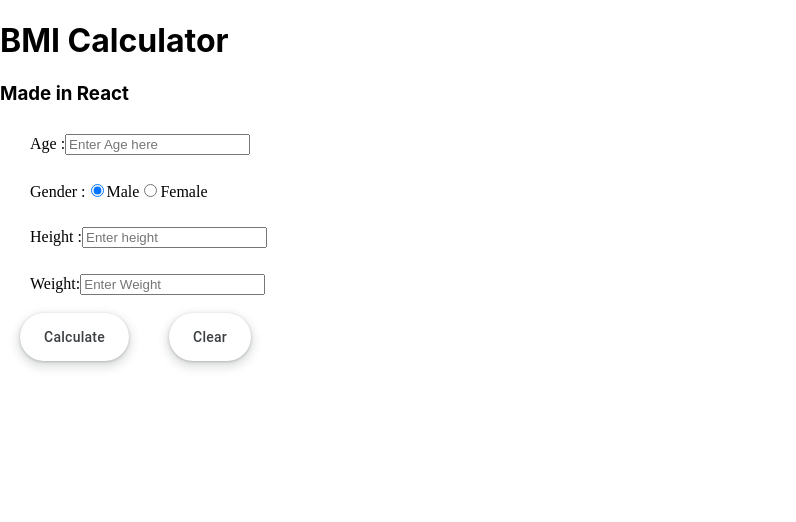
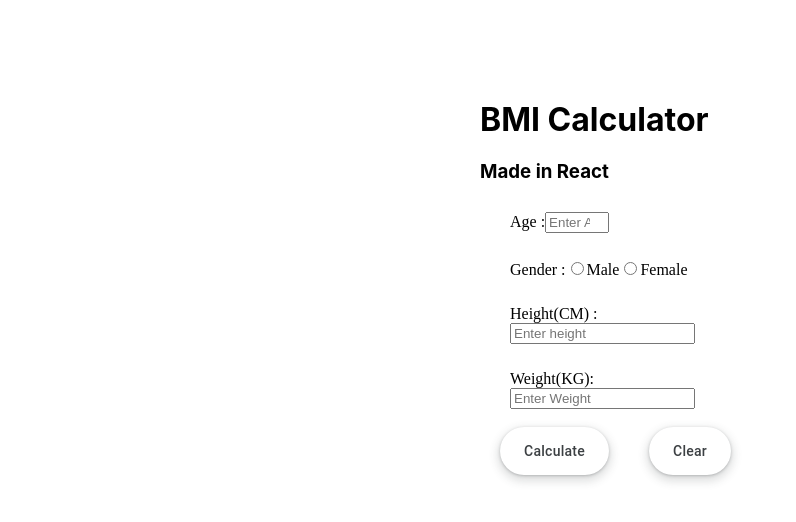
Before and after one commit to abhishek-chaudhary1810/BMI_calculator_React, a React (Create React App) app: page / in a window 1280 px wide. Shown: the top 522 px of the page, without its empty margins (0-796 px from the left). Built offline with nearby package versions, Linux system fonts and the light colour scheme.

Commit message:
feat(feature): :sparkles: feature and code split

```diff
--- a/src/App.js
+++ b/src/App.js
@@ -1,76 +1,24 @@
 import "./form.css";
 import { useState } from "react";
-function Calculate(){
+import Buttons from "./Components/Buttons";
+import Form from "./Components/Form";
 
-}
-function CalculateButton() {
+function App() {
+  const [formValue, setFormValue] = useState({
+    age: "",
+    gender: "Male",
+    height: "",
+    weight: "",
+  });
+  const [result, setResult] = useState(null);
   return (
-    <button className="Button" onClick={() => Calculate()}>
-      Calculate
-    </button>
-  );
-}
-function ClearButton() {
-  return <button className="Button">Clear</button>;
-
-}
-function InputForm() {
-  return (
-    <div>
-      <div className="Form_Link">
-        <label>
-          Age :
-          <input type="number" name="age" placeholder="Enter Age here" />
-        </label>
-      </div>
-      <div className="Form_Link">
-        <label>
-          Gender :
-          <input
-            type="radio"
-            name="gender"
-            value="male"
-            defaultChecked={true}
-          />
-          Male
-        </label>
-        <label>
-          <input type="radio" name="gender" value="female" />
-          Female
-        </label>
-      </div>
-      <div className="Form_Link">
-        <label>
-          Height :
-          <input type="number" name="Height" placeholder="Enter height" />
-        </label>
-      </div>
-      <div className="Form_Link">
-        <label>
-          Weight:
-          <input type="number" name="Weight" placeholder="Enter Weight" />
-        </label>
-      </div>
+    <div style={{ margin: "auto", width: "25%", marginTop: "100px" }}>
+      <h1>BMI Calculator</h1>
+      <h3>Made in React</h3>
+      <Form formValue={formValue} setFormValue={setFormValue} />
+      <Buttons formValue={formValue} setResult={setResult} />
+      {result && <p>{result.toFixed(2)}</p>}
     </div>
   );
 }
-function CalculateBmi() {
-  return (
-    <>
-      <h1>BMI Calculator</h1>
-      <h3>Made in React</h3>
-      <InputForm />
-      <CalculateButton />
-      <ClearButton />
-    </>
-  );
-}
-function App() {
-  const [formvalue,setFormValue]=useState();
-  return (
-    <>
-      <CalculateBmi />
-    </>
-  );
-}
 export default App;
--- /dev/null
+++ b/src/Components/Buttons.jsx
@@ -0,0 +1,18 @@
+function Buttons({ formValue, setResult }) {
+  const calculate = () => {
+    const heightInMeter = formValue.height / 100;
+    const bmi = formValue.weight / (heightInMeter * heightInMeter);
+    setResult(bmi);
+  };
+  return (
+    <>
+      <button className="Button" onClick={() => calculate()}>
+        Calculate
+      </button>
+      <button className="Button" onClick={() => setResult(null)}>
+        Clear
+      </button>
+    </>
+  );
+}
+export default Buttons;
--- /dev/null
+++ b/src/Components/Form.jsx
@@ -0,0 +1,75 @@
+function Form({ formValue, setFormValue }) {
+  const handleChange = (key, value) => {
+    setFormValue((prev) => {
+      const newValues = { ...prev };
+      newValues[key] = value;
+      return newValues;
+    });
+  };
+
+  return (
+    <div>
+      <div className="Form_Link">
+        <label>
+          Age :
+          <input
+            type="number"
+            name="age"
+            placeholder="Enter Age here"
+            value={formValue.age}
+            onChange={(e) => handleChange("age", e.target.value)}
+            min="1"
+            max="120"
+          />
+        </label>
+      </div>
+      <div className="Form_Link">
+        <label>
+          Gender :
+          <input
+            type="radio"
+            name="gender"
+            defaultChecked={formValue.gender === "male"}
+            onChange={(e) => handleChange("gender", "male")}
+          />
+          Male
+        </label>
+        <label>
+          <input
+            type="radio"
+            name="gender"
+            value="female"
+            defaultChecked={formValue.gender === "female"}
+            onChange={(e) => handleChange("gender", "female")}
+          />
+          Female
+        </label>
+      </div>
+      <div className="Form_Link">
+        <label>
+          Height(CM) :
+          <input
+            type="number"
+            name="Height"
+            placeholder="Enter height"
+            value={formValue.height}
+            onChange={(e) => handleChange("height", e.target.value)}
+          />
+        </label>
+      </div>
+      <div className="Form_Link">
+        <label>
+          Weight(KG):
+          <input
+            type="number"
+            name="Weight"
+            placeholder="Enter Weight"
+            value={formValue.weight}
+            onChange={(e) => handleChange("weight", e.target.value)}
+          />
+        </label>
+      </div>
+    </div>
+  );
+}
+export default Form;
```
Also changed, not shown: 1 other file (tests, documents, lock files or other folders).
